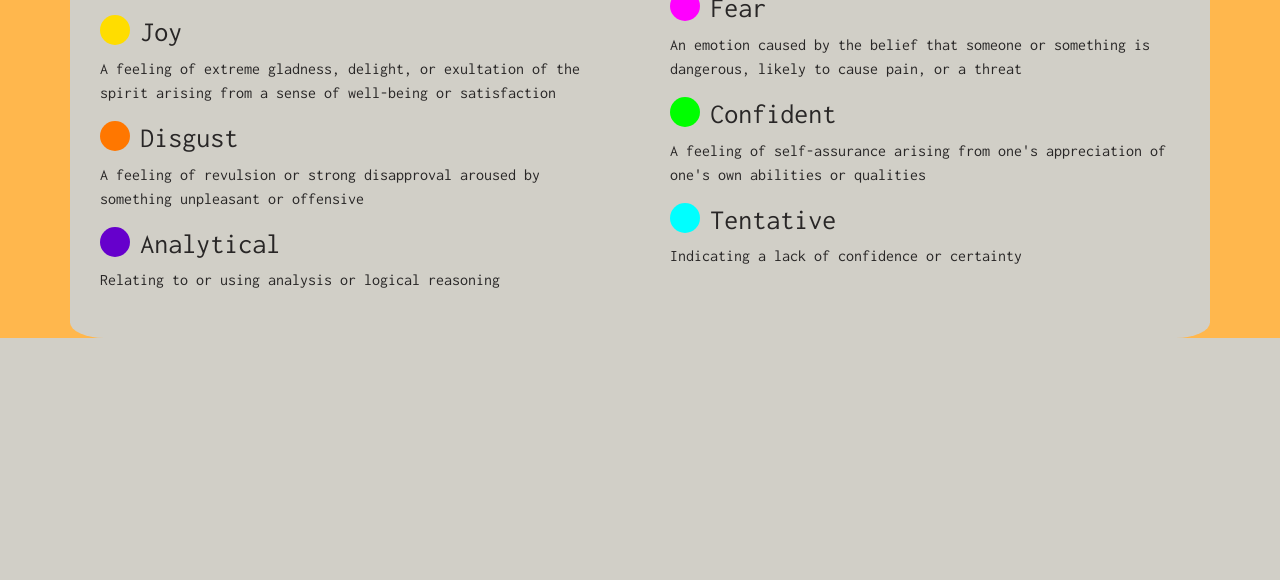
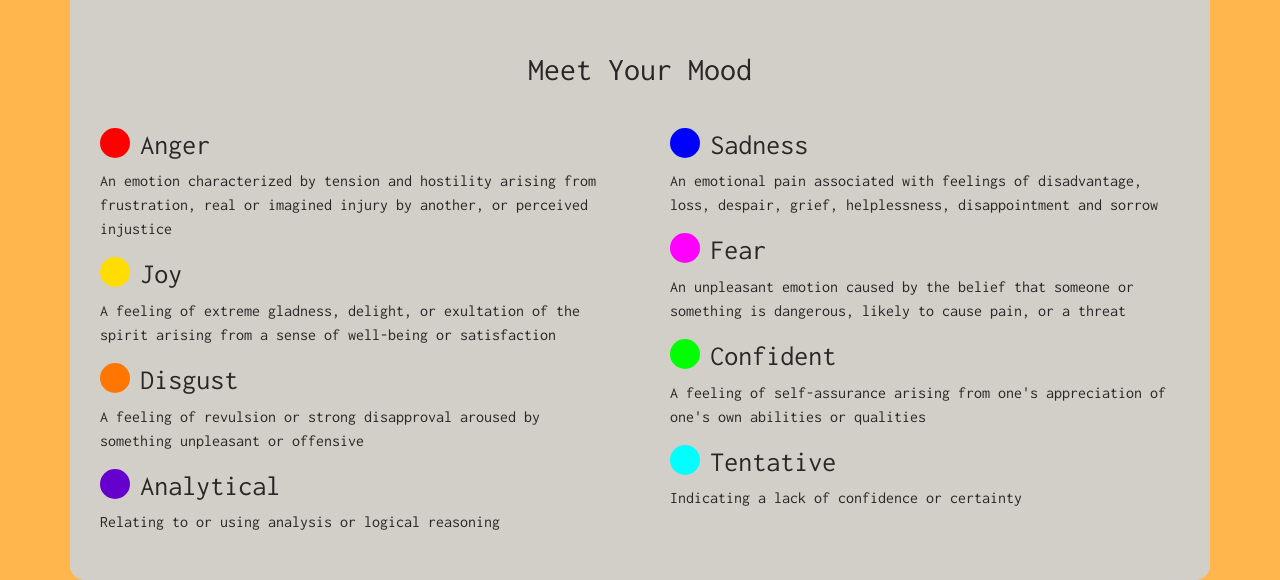
Before and after one commit to hannahpaxton/tone-of-connection, a Flask app: page /about1 in a window 1280 px wide. Shown: the part 569-1149 px from the top of the page. Before the commit the page ends 907 px from the top, so only its background shows below. Run offline with Flask 2, Linux system fonts and the light colour scheme.

Commit message:
Added placeholder image to the about page

```diff
--- a/static/css/styles.css
+++ b/static/css/styles.css
@@ -39,6 +39,10 @@ body.no_log {
     animation-direction: alternate;
 }
 
+.tone_key {
+    background-color: white;
+}
+
 body.log {
     background-color: lightblue;
 }
@@ -57,7 +61,7 @@ body.log {
 
 .transparency_field {
     background: rgba(255,255,255,0.4);
-    border-radius: 4%;
+    border-radius: 2px;
     border: .5px solid rgba(255,255,255,0.2);
 }
 
@@ -76,7 +80,7 @@ body.log {
 
 .button {
     background: rgba(240,224,221,0.94);
-    border-radius: 4%;
+    border-radius: 4px;
     border: .5px solid;
 }
 
@@ -125,11 +129,12 @@ a:hover {
 
 .no_log {
     margin-top: 2%;
+    max-height: 600px;
 }
 
 .row {
     background-color: #d1cfc7;
-    border-radius: 3%;
+    border-radius: 15px;
 }
 
 .col-md-6 {
@@ -137,7 +142,7 @@ a:hover {
 }
 
 .prompt {
-    padding: 200px 60px;
+    padding: 180px 60px 0px 60px;
 }
 
 textarea {
@@ -163,14 +168,14 @@ textarea {
 .grid {
     display: grid;
     grid-template-columns: 6fr 6fr;
-    grid-gap: 40px;
+    grid-gap: 30px;
     align-items: baseline;
     margin-top: 4%;
   }
 
   div.post {
     background-color: rgba(255,255,255,0.8);
-    border-radius: 4%;
+    border-radius: 15px;
     padding: 1em;
     height: 30em;
     display: table;
@@ -319,3 +324,149 @@ textarea {
 #Fear.selected {
     background: #ff00ff;
 }
+
+  /* Loading Animation */
+
+  .loading_container {
+    float: left;
+    padding: 10px;
+    margin-left: 10px;
+    transform: rotate(90deg);
+    -webkit-property: rotate(90deg);
+  }
+
+  .ball {
+    width: 45px;
+    height: 5px;
+    margin: 5px auto;
+    border-radius: 80px;
+    }
+      .ball:nth-child(1) {
+        background: #ff0000;
+        -webkit-animation: right 1s infinite ease-in-out;
+        -moz-animation: right 1s infinite ease-in-out;
+        animation: right 1s infinite ease-in-out;
+      }
+
+      .ball:nth-child(2) {
+        background: #ff7700;
+        -webkit-animation: left 1.1s infinite ease-in-out;
+        -moz-animation: left 1.1s infinite ease-in-out;
+        animation: left 1.1s infinite ease-in-out;
+      }
+
+      .ball:nth-child(3) {
+        background: #ffdd00;
+        -webkit-animation: right 1.05s infinite ease-in-out;
+        -moz-animation: right 1.05s infinite ease-in-out;
+        animation: right 1.05s infinite ease-in-out;
+      }
+
+      .ball:nth-child(4) {
+        background: #00ff00;
+        -webkit-animation: left 1.15s infinite ease-in-out;
+        -moz-animation: left 1.15s infinite ease-in-out;
+        animation: left 1.15s infinite ease-in-out;
+       }
+
+      .ball:nth-child(5) {
+        background: #00ffff;
+        -webkit-animation: right 1.1s infinite ease-in-out;
+        -moz-animation: right 1.1s infinite ease-in-out;
+        animation: right 1.1s infinite ease-in-out;
+      }
+
+      .ball:nth-child(6) {
+        background: #0000ff;
+        -webkit-animation: left 1.05s infinite ease-in-out;
+        -moz-animation: left 1.05s infinite ease-in-out;
+        animation: left 1.05s infinite ease-in-out;
+       }
+
+      .ball:nth-child(7) {
+        background: #6600cc;
+        -webkit-animation: right 1s infinite ease-in-out;
+        -moz-animation: right 1s infinite ease-in-out;
+        animation: right 1s infinite ease-in-out;
+      }
+
+      .ball:nth-child(8) {
+        background: #ff00ff;
+        -webkit-animation: right 1.05s infinite ease-in-out;
+        -moz-animation: right 1.05s infinite ease-in-out;
+        animation: right 1.05s infinite ease-in-out;
+      }
+
+
+  @-webkit-keyframes right {
+    0%   { -webkit-transform: translate(-15px);   }
+    50%  { -webkit-transform: translate(15px);    }
+    100% { -webkit-transform: translate(-15px);   }
+  }
+
+  @-webkit-keyframes left {
+    0%   { -webkit-transform: translate(15px);    }
+    50%  { -webkit-transform: translate(-15px);   }
+    100% { -webkit-transform: translate(15px);    }
+  }
+
+  @-moz-keyframes right {
+    0%   { -moz-transform: translate(-15px);   }
+    50%  { -moz-transform: translate(15px);    }
+    100% { -moz-transform: translate(-15px);   }
+  }
+
+  @-moz-keyframes left {
+    0%   { -moz-transform: translate(15px);    }
+    50%  { -moz-transform: translate(-15px);   }
+    100% { -moz-transform: translate(15px);    }
+  }
+
+  @keyframes right {
+    0%   { transform: translate(-15px);  }
+    50%  { transform: translate(15px);   }
+    100% { transform: translate(-15px);  }
+  }
+
+  @keyframes left {
+    0%   { transform: translate(15px);   }
+    50%  { transform: translate(-15px);  }
+    100% { transform: translate(15px);   }
+  }
+
+  /* Button Styling */
+
+.button {
+    background: rgba(240,224,221,0.94);
+    border-radius: 4px;
+    border: .5px solid;
+    transition-duration: 0.4s;
+}
+
+.button:hover {
+    background-color: #d8aea6;
+    color: white;
+  }
+
+/* About Page Styling */
+
+#tone_about {
+    text-align: center;
+    margin-top: 2%;
+}
+
+#about_example {
+    background: rgba(255,255,255,0.4);
+    border: .5px solid rgba(255,255,255,0.2);
+}
+
+#mood_map {
+    width: 100%;
+    height: 100%;
+    border-radius: 15px;
+}
+
+#with_background {
+    background-color: #d1cfc7;
+    border-radius: 15px;
+}
--- a/static/js/map.js
+++ b/static/js/map.js
@@ -12,6 +12,8 @@ map.scrollZoom.disable();
 map.addControl(new mapboxgl.NavigationControl());
 map.doubleClickZoom.disable();
 
+
+
 $.get('/api/posts', (posts) => {
     for (const post of posts) {
         var postMarker = new mapboxgl.Marker({
--- a/templates/about_no_log.html
+++ b/templates/about_no_log.html
@@ -3,7 +3,9 @@
 
 {% block body %}
 <div class="jumbotron vertical-center">
-<div class="container no_log">
+    <div class="container" id="with_background">
+    <div class="row">
+        <div class="col-12 col-md-6 low_margin">
         <h1>How Tone of Connection Works</h1>
         <p>I'll give you a prompt and you provide me with your thoughts. I'll analyze your post for tone qualities and tell you what I detected.
             The stronger a detected tone is, the more saturated the corresponding color will be. If the tone is weakly detected, I'll lower the saturation.</p>
@@ -22,9 +24,15 @@
             <p id="div_margin">With your given zip code, I'll post your thoughts to the Mood Map with a colored marker corresponding to your most resonant tone.
             Beyond your zip code, the Mood Map is completely anonymized and no personal information will be attached to your marker.</p>
         </p>
+        </div>
+
+        <div class="col-12 col-md-6 low_margin">
+            <img id="mood_map" src="/static/images/placeholder_map.png" alt="Mood Map">
+        </div>
+    </div>
 
         <div class="row">
-        <h2>Meet Your Mood</h2>
+            <h2 id="tone_about">Meet Your Mood</h2>
 
             <div class="col-12 col-md-6 low_margin">
                 <div>
@@ -73,7 +81,7 @@
                     <div class="tone_base" style="background-color:#ff00ff"></div>
                     <h3 class="tone_name">Fear</h3>
                     <p class="tone_descrip">
-                    An emotion caused by the belief that someone or something is dangerous, likely to cause pain, or a threat
+                        An unpleasant emotion caused by the belief that someone or something is dangerous, likely to cause pain, or a threat
                     </p>
                 </div>
 
--- a/templates/render_map.html
+++ b/templates/render_map.html
@@ -10,6 +10,10 @@
 {% block body %}
 
 <div id="map"></div>
+<div id="tone_key">
+    <h3>Hello</h3>
+    <h3>Display?</h3>
+</div>
 <script src="/static/js/map.js"></script>
 
 {% endblock %}
```
Also changed, not shown: static/js/analyze_post.js (+7 -0 lines), templates/about_log.html (+12 -2 lines), templates/post_data.html (+10 -0 lines). Lines whose indentation alone changed are shown as unchanged.
